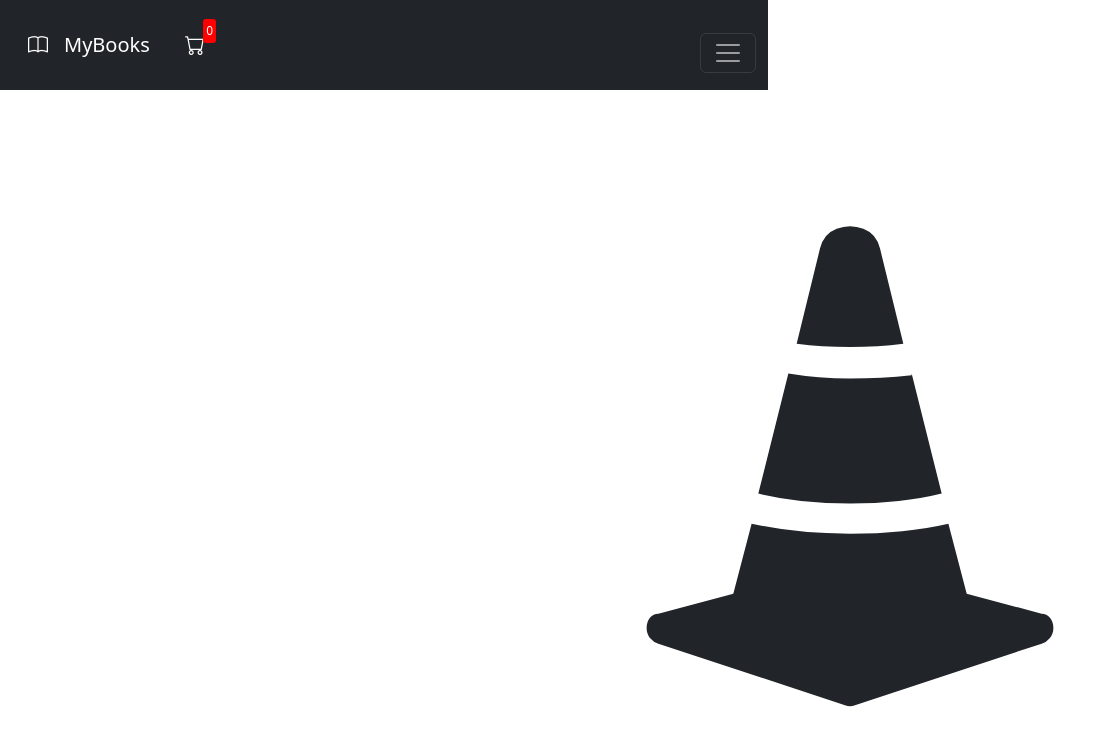
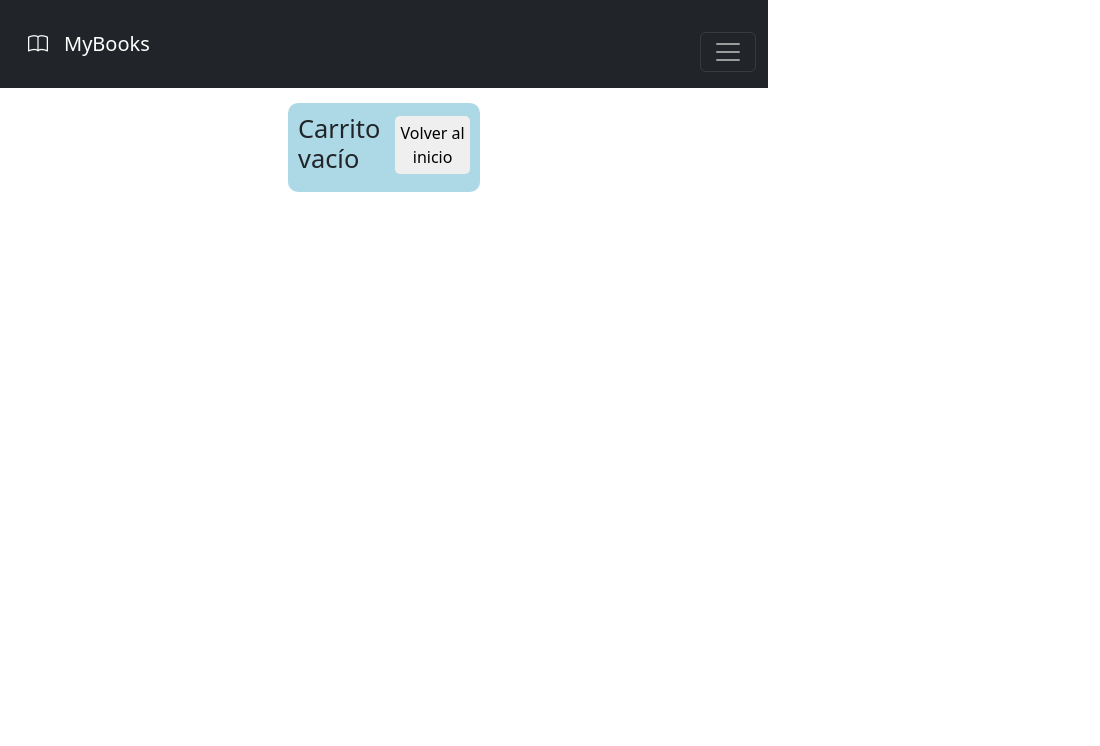
Before and after one commit to LucasSansberro/E-Commerce-React-JS---Coderhouse, a React (Create React App) app: page /cart in a window 768 px wide. Shown: the top 746 px of the page, 1100 px wide, since content can reach past the window. Built offline with nearby package versions, Linux system fonts and the light colour scheme.

Commit message:
CartContext and Cart route added

```diff
--- a/package.json
+++ b/package.json
@@ -8,6 +8,7 @@
     "@testing-library/react": "^13.3.0",
     "@testing-library/user-event": "^13.5.0",
     "bootstrap": "^5.2.0",
+    "firebase": "^9.9.4",
     "gh-pages": "^4.0.0",
     "react": "^18.2.0",
     "react-bootstrap": "^2.5.0",
--- a/src/app.jsx
+++ b/src/app.jsx
@@ -2,10 +2,13 @@ import NavBar from "./components/NavBar/NavBar";
 import ItemListContainer from "./components/Items-list/ItemListContainer";
 import { BrowserRouter, Route, Routes } from "react-router-dom";
 import ItemDetailContainer from "./components/ItemDetailContainer/ItemDetailContainer";
+import {CartProvider} from "./context/CartContext";
+import Cart from "./components/Cart/Cart";
 
 const App = () => {
   return (
     <div>
+      <CartProvider>
         <BrowserRouter>
           <NavBar />
           <Routes>
@@ -13,11 +16,18 @@ const App = () => {
               path="/"
               element={<ItemListContainer greetings="¡Bienvenidos!" />}
             />
-          <Route path="/category/:categoryId" element={<ItemListContainer />} />
+            <Route
+              path="/category/:categoryId"
+              element={<ItemListContainer />}
+            />
             <Route path="/item/:id" element={<ItemDetailContainer />} />
-          <Route path="/cart" element={<i className="bi bi-cone-striped cono-wip"></i>}/>
+            <Route
+              path="/cart"
+              element={<Cart />}
+            />
           </Routes>
         </BrowserRouter>
+      </CartProvider>
     </div>
   );
 };
--- /dev/null
+++ b/src/components/Cart/Cart.css
@@ -0,0 +1,107 @@
+.cuadroScripts {
+  margin-top:15px;
+  padding: 20px;
+  background-color: lightblue;
+  overflow: hidden;
+  border-radius: 10px;
+}
+
+.cuadroCarrito {
+  border: 1px solid black;
+  min-height: 30vh;
+  overflow: hidden;
+}
+
+.listaCarrito {
+  list-style: none;
+  font-size: 1.25em;
+  margin-top: 10px;
+  padding-left: 0px;
+}
+
+.botonesCarrito {
+  padding: 5px;
+  border: 0;
+  border-radius: 5px;
+}
+/*Overlay Carrito - Media Query */
+
+@media only screen and (max-width: 769px) {
+
+  .cuadroScripts {
+    padding: 5px;
+    width:90%;
+    top: 0vh;
+    right: 3vw;
+  }
+
+  .cuadroCarrito {
+    height: 77vh;
+  }
+
+  .listaCarrito {
+    font-size: 0.65em;
+    margin-top: 5px;
+  }
+
+  .botonAgregarEliminar {
+    width: 20px;
+  }
+
+  .botonesCarrito {
+    padding: 0px;
+    font-size: 0.85em;
+    margin-top: 3px;
+    margin-bottom: 1px;
+  }
+
+  .botonDeEnvio {
+    height: 20px;
+    transition: none;
+  }
+
+  .animacion-botonDeEnvio:hover {
+    transform: none;
+  }
+}
+
+@media only screen and (min-width: 768px) and (max-width: 1200px) {
+
+  .cuadroScripts {
+    padding: 10px;
+    width:80%;
+    top: 5vh;
+    right: 5vw;
+  }
+
+  .cuadroCarrito {
+    height: 70vh;
+  }
+
+  .listaCarrito {
+    font-size: 1em;
+    margin-top: 5px;
+  }
+
+  .botonAgregarEliminar {
+    width: 30px;
+  }
+
+  .botonesCarrito {
+    padding: 5px;
+    font-size: 1em;
+    margin-top: 3px;
+    margin-bottom: 1px;
+  }
+
+  .botonDeEnvio {
+    height: 30px;
+    transition: none;
+  }
+}
+
+@media (hover: none) {
+  .fa-paper-plane {
+    display: none;
+  }
+}
--- /dev/null
+++ b/src/components/Cart/Cart.jsx
@@ -0,0 +1,67 @@
+import React, { useContext } from "react";
+import { CartContext } from "../../context/CartContext";
+import { Link } from "react-router-dom";
+import "./Cart.css";
+
+const Cart = () => {
+  const { items, removeItem, clear } = useContext(CartContext);
+  return (
+    <>
+      {!items.length ? (
+        <>
+          <div className="container cuadroScripts w-25 d-flex justify-content-between">
+            <div className="row">
+              <h3 className="col-12">Carrito vacío</h3>
+            </div>
+            <div className="row">
+              <Link className="col-12" to="/">
+                <button className="botonesCarrito">Volver al inicio</button>
+              </Link>
+            </div>
+          </div>
+        </>
+      ) : (
+        <>
+          <div className="container cuadroScripts">
+            <div className="row justify-content-between">
+              <div className="col-lg-8 col-xl-8 cuadroCarrito">
+                <ul className=" listaCarrito">
+                  {items.map((item, index) => (
+                    <li
+                      className="m-3 d-flex justify-content-between"
+                      key={index}
+                    >
+                      {item.nombre} - {item.quantity} unidades
+                      <button onClick={() => removeItem(item.id)}>
+                        <i className="bi bi-trash3"></i>
+                      </button>
+                    </li>
+                  ))}
+                </ul>
+              </div>
+              <div className="col-lg-4 col-xl-4 d-flex flex-column justify-content-around">
+                <button className="botonesCarrito" onClick={clear}>
+                  Vaciar carrito
+                </button>
+                <button className="botonesCarrito col-12">
+                  <span>
+                    Precio final: $
+                    {items.reduce(
+                      (acc, el) => acc + el.precio * el.quantity,
+                      0
+                    )}
+                  </span>
+                </button>
+                <button className="botonesCarrito">
+                  <span>Confirmar compra</span>
+                </button>
+              </div>
+            </div>
+          </div>
+        </>
+      )}
+    </>
+  );
+};
+
+export default Cart;
--- a/src/components/ItemDetailContainer/ItemCount.jsx
+++ b/src/components/ItemDetailContainer/ItemCount.jsx
@@ -24,7 +24,7 @@ const ItemCount = ({ stock, initial, onAdd }) => {
     }
   };
   return (
-    <div className="row justify-content-around" >
+    <div className="row justify-content-around">
       <div className="boton-itemCount col-5">
         <button className="boton-agregar-quitar" onClick={quitarItem}>
           <i className="bi bi-dash-circle"></i>
@@ -34,7 +34,10 @@ const ItemCount = ({ stock, initial, onAdd }) => {
           <i className="bi bi-plus-circle"></i>
         </button>
       </div>
-      <button className="boton-itemCount boton-agregarCarrito col-5" onClick={onAdd}>
+      <button
+        className="boton-itemCount boton-agregarCarrito col-5"
+        onClick={() => onAdd(count)}
+      >
         <span className="span-boton-agregarCarrito">Agregar al carrito</span>
       </button>
     </div>
--- a/src/components/ItemDetailContainer/ItemDetail.jsx
+++ b/src/components/ItemDetailContainer/ItemDetail.jsx
@@ -1,41 +1,46 @@
-import React, { useState } from "react";
+import React, { useState, useContext } from "react";
 import "../../styles.css";
 import ItemCount from "./ItemCount";
 import { Link } from "react-router-dom";
+import { CartContext } from "../../context/CartContext";
 
-const ItemDetail = (props) => {
+const ItemDetail = ({ item }) => {
+  const [, setCount] = useState(0);
+  const { addItem } = useContext(CartContext);
   const [finCompra, setFinCompra] = useState(false);
-  const onAdd = () => setFinCompra(true);
+  const onAdd = (count) => {
+    setFinCompra(true);
+    setCount(count)
+    addItem(item, count)
+  };
 
   return (
     <div className="my-5">
       <div className="container p-3 bg-info bg-opacity-10 border border-info rounded">
-        <h3 className="text-center mt-3">{props.item.nombre}</h3>
+        <h3 className="text-center mt-3">{item.nombre}</h3>
         <div className="row justify-content-around mt-4 mb-3">
-          <img className="col-6 img-ItemDetail" src={props.item.img} alt="" />
-          <p className="col-6 sinopsis-ItemDetail">{props.item.sinopsis}</p>
+          <img className="col-6 img-ItemDetail" src={item.img} alt="" />
+          <p className="col-6 sinopsis-ItemDetail">{item.sinopsis}</p>
         </div>
         <div className="row justify-content-around mt-4 mb-3">
           <p className="col-3 btn btn-primary boton-ItemDetail">
-            Precio: ${props.item.precio}
+            Precio: ${item.precio}
           </p>
           <p className="col-3 btn btn-primary boton-ItemDetail">
-            Stock: {props.item.stock}
+            Stock: {item.stock}
           </p>
         </div>
         <div>
           {finCompra ? (
             <Link className="boton-NavBar" to={`/cart`}>
-            <button
-              className="boton-itemCount boton-agregarCarrito col-6 mx-auto "
-            >
-              <span className="span-boton-agregarCarrito ">
-                Terminar compra
-              </span>
-            </button>
+              <button className="boton-itemCount boton-agregarCarrito col-6 mx-auto ">
+                <span className="span-boton-agregarCarrito ">
+                  Terminar compra
+                </span>
+              </button>
             </Link>
           ) : (
-            <ItemCount stock={props.item.stock} initial={1} onAdd={onAdd} />
+            <ItemCount stock={item.stock} initial={1} onAdd={onAdd} />
           )}
         </div>
       </div>
--- a/src/components/NavBar/CartWidget.jsx
+++ b/src/components/NavBar/CartWidget.jsx
@@ -1,11 +1,14 @@
 import "../../styles.css";
+import { useContext } from "react";
+import { CartContext } from "../../context/CartContext";
 
 function CartWidget() {
+  const { items } = useContext(CartContext);
   return (
     <button id="botonAbrirCarrito" className="botonAbrirCarrito">
       <i className="bi bi-cart carrito ms-4"></i>
       <span id="cantidadCarrito" className="cantidadCarrito">
-        0
+        {items.reduce((acc, el) => acc + el.quantity, 0)}
       </span>
     </button>
   );
--- a/src/components/NavBar/NavBar.jsx
+++ b/src/components/NavBar/NavBar.jsx
@@ -1,17 +1,26 @@
 import CartWidget from "./CartWidget";
 import { Link } from "react-router-dom";
 import "../../styles.css";
+import { CartContext } from "../../context/CartContext";
+import { useContext } from "react";
 
 function NavBar() {
+  const { items } = useContext(CartContext);
   return (
     <nav className="navbar navbar-dark navbar-expand-lg bg-dark">
       <div className="container-fluid justify-content-between mt-3">
-        <p className="navbar-brand">
+        <div className="navbar-brand mb-3">
           <Link className="brand-NavBar" to={"/"}>
             <i className="bi bi-book mx-3"></i>MyBooks{" "}
           </Link>{" "}
-          <CartWidget />
-        </p>
+          {items.length ? (
+            <Link to="/cart">
+              <CartWidget />
+            </Link>
+          ) : (
+            "" //Por algún motivo, si no uso ternario aparece un cero en el lugar del carrito cuando este está vacío
+          )}
+        </div>
         <button
           className="navbar-toggler"
           type="button"
--- /dev/null
+++ b/src/context/CartContext.jsx
@@ -0,0 +1,43 @@
+import React, { useState, createContext } from "react";
+import Swal from "sweetalert2";
+
+export const CartContext = createContext();
+
+export const CartProvider = ({ children }) => {
+  const [items, setItems] = useState([]);
+  const addItem = (item, quantity) => {
+    if (isInCart(item.id)) {
+      let aux = items;
+      let itemIndex = aux.findIndex((e) => e.id === item.id);
+      let test = aux[itemIndex].quantity + quantity;
+      if (test <= aux[itemIndex].stock) {
+        aux[itemIndex].quantity += quantity;
+      } else {
+        Swal.fire({
+          title: "¡Lo sentimos!",
+          text: "Su carrito posee el máximo stock de este libro",
+          icon: "warning",
+          confirmButtonText: "Continuar",
+          allowOutsideClick: false,
+          showCloseButton: true,
+        });
+      }
+      setItems([...aux]);
+    } else {
+      setItems([...items, { ...item, quantity }]);
+    }
+  };
+  const removeItem = (itemId) => {
+    setItems(items.filter((e) => e.id !== itemId));
+  };
+  const clear = () => setItems([]);
+  const isInCart = (itemId) => {
+    return items.find((e) => e.id === itemId);
+  };
+
+  return (
+    <CartContext.Provider value={{ addItem, removeItem, clear, items }}>
+      {children}
+    </CartContext.Provider>
+  );
+};
```
Also changed, not shown: src/services/index.jsx (added, +23 -0 lines), 1 other file (tests, documents, lock files or other folders). Lines whose indentation alone changed are shown as unchanged.
